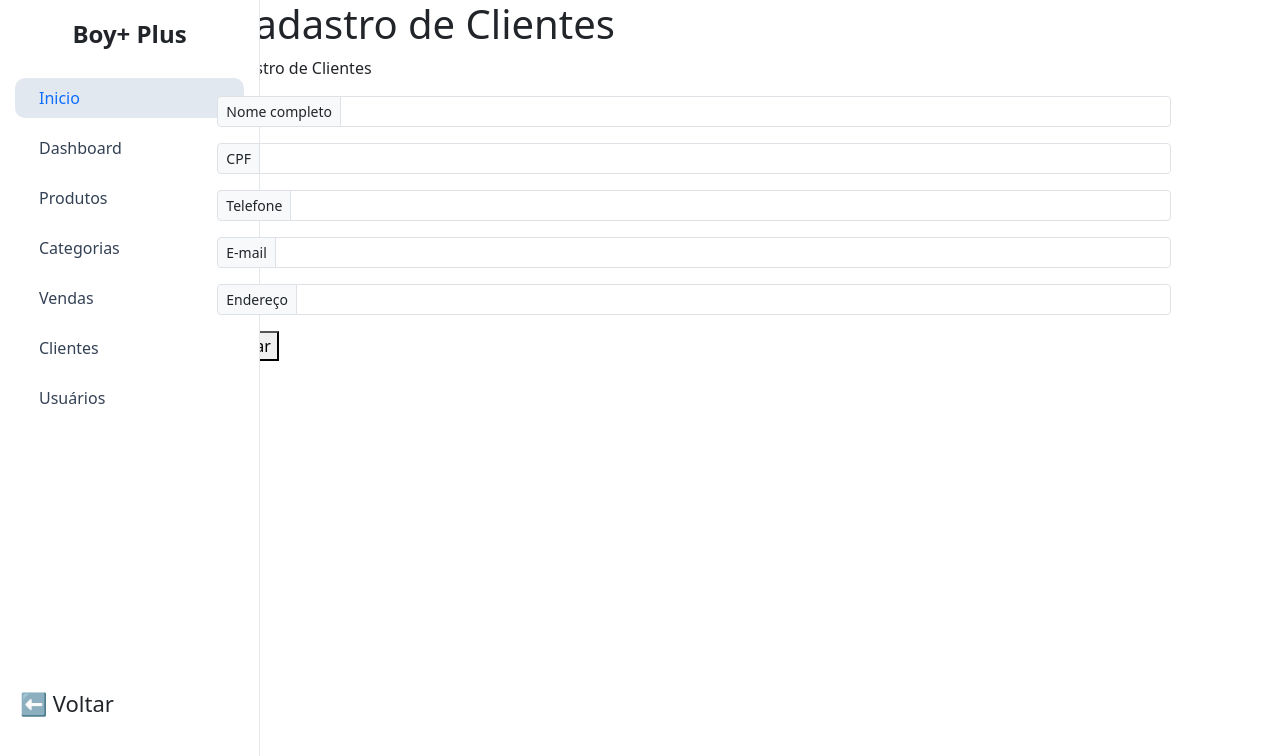
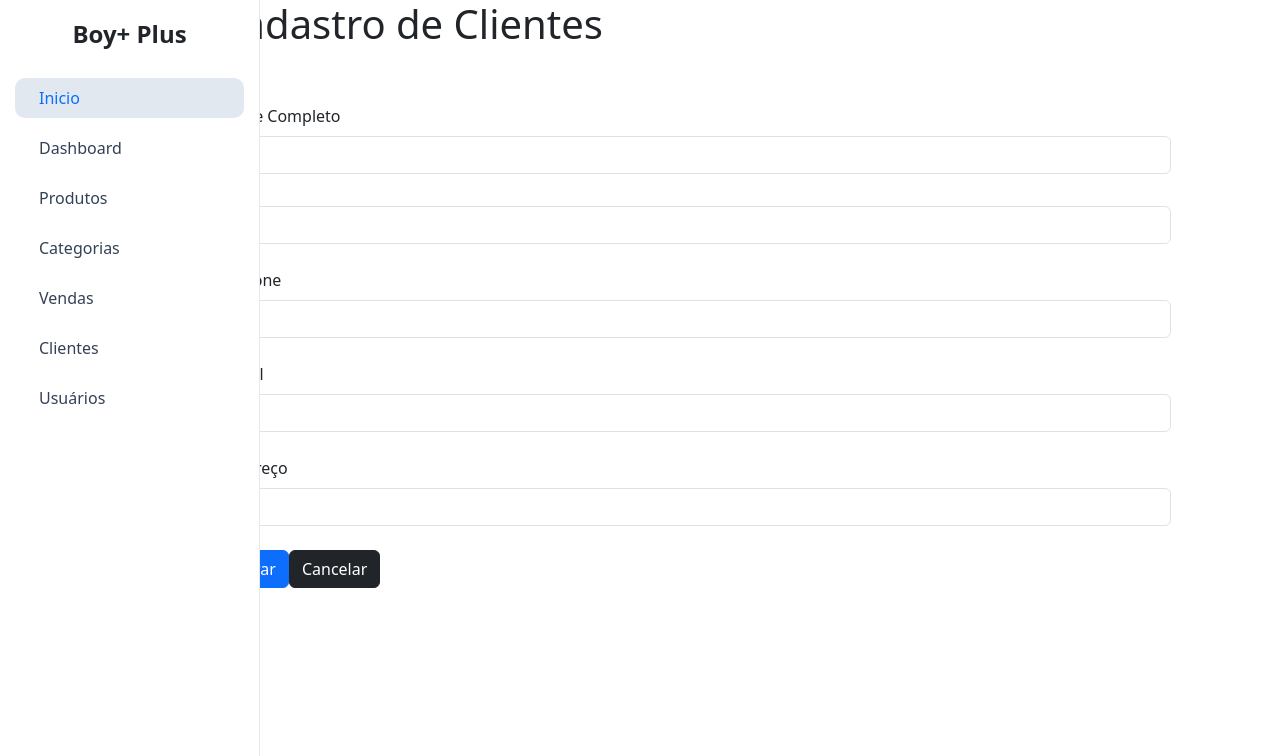
Before and after one commit to matheuskapp/pi-loja, a Next.js app: page /cadastro_clientes in a window 1280 px wide. Shown: the top 756 px of the page. Built offline with nearby package versions, Linux system fonts and the light colour scheme.

Commit message:
atualização pagina cadastro usuario

```diff
--- a/app/cadastro_clientes/page.js
+++ b/app/cadastro_clientes/page.js
@@ -3,65 +3,74 @@ import "./cadastro_clientes.css"
 import BarraLateral from '../components/barra_lateral'
 export default function CadastroClientes() {
     return (
-        <div className='row'>
+        <div className="row">
             <div className='col-2'>
 
                 <BarraLateral />
 
             </div>
-            <div className='col-9'>
+            <div className="col-9">
 
-                <div className="container-fluid">
+                <div className="container-fluid" />
                 <h1>Cadastro de Clientes</h1>
 
-                    <div className="voltar">
-                        ⬅ Voltar
-                    </div>
+
+
+
+                <div className="titulo" >
 
                 </div>
 
 
-                {/* CONTEÚDO */}
-                <div>
+                <form onsubmit="salvar(event)">
 
-                    <div className="titulo" >
-                        <p>Cadastro de Clientes</p>
+
+                    <br /> <br />
 
                     <form>
-                            <div class="input-group input-group-sm mb-3">
-                                <span class="input-group-text" id="inputGroup-sizing-sm">Nome completo</span>
+                        <div class="nomeCompleto">
+                            <label class="form-label">Nome Completo</label>
                             <input type="text" class="form-control" />
+
                         </div>
-                            <div class="input-group input-group-sm mb-3">
-                                <span class="input-group-text" id="inputGroup-sizing-sm">CPF</span>
+                        <div class="cpf">
+                            <label class="form-label">CPF</label>
                             <input type="number" class="form-control" />
                         </div>
-                            <div class="input-group input-group-sm mb-3">
-                                <span class="input-group-text" id="inputGroup-sizing-sm">Telefone</span>
+                        <br />
+                        <div class="telefone">
+                            <label class="form-label">Telefone</label>
+                            <input type="number" class="form-control" />
+                        </div>
+                        <br />
+                        <div class="emailSenha">
+                            <label class="form-label">E-mail</label>
+                            <input type="email" class="form-control" />
+                        </div>
+                        <br />
+                        <div class="endereco">
+                            <label class="form-label">Endereço</label>
                             <input class="form-control" />
                         </div>
-                            <div class="input-group input-group-sm mb-3">
-                                <span class="input-group-text" id="inputGroup-sizing-sm">E-mail</span>
-                                <input type="Email" class="form-control" />
-                            </div>
-                            <div class="input-group input-group-sm mb-3">
-                                <span class="input-group-text" id="inputGroup-sizing-sm">Endereço</span>
-                                <input type="text" class="form-control" />
-                            </div>
-                            <button>Salvar</button>
+                        <br />
+
+
+
+                        <button type="Salvar" class="btn btn-primary mp-5">Salvar</button>
+                        <button type="button" class="btn btn-dark">Cancelar</button>
+
                     </form>
-                    </div>
 
-                </div>
+                    <br /><br />
 
-            </div>
+                </form>
 
             </div>
 
 
 
 
-
+        </div>
 
 
     )
--- a/app/components/barra_lateral.js
+++ b/app/components/barra_lateral.js
@@ -1,5 +1,5 @@
 import Link from "next/link";
-import "./barra_lateral.css";
+import "./barra_lateral.css"
 
 export default function BarraLateral() {
     return (
```
Also changed, not shown: app/cadastro_clientes/menu.lateral.js (+0 -54 lines). Lines whose indentation alone changed are shown as unchanged.
